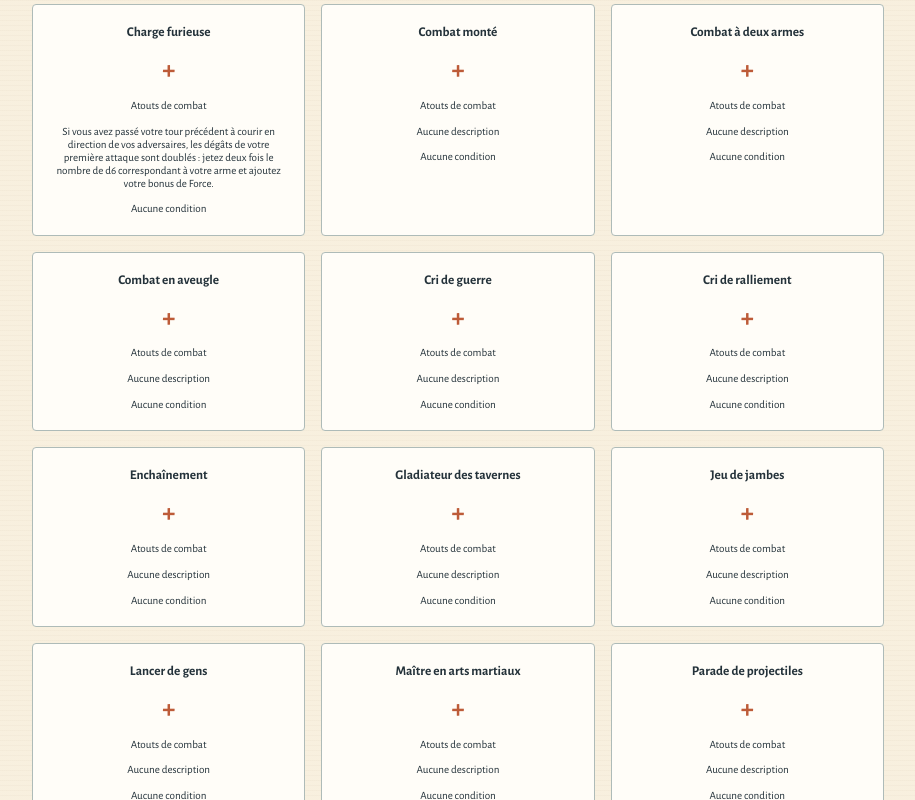
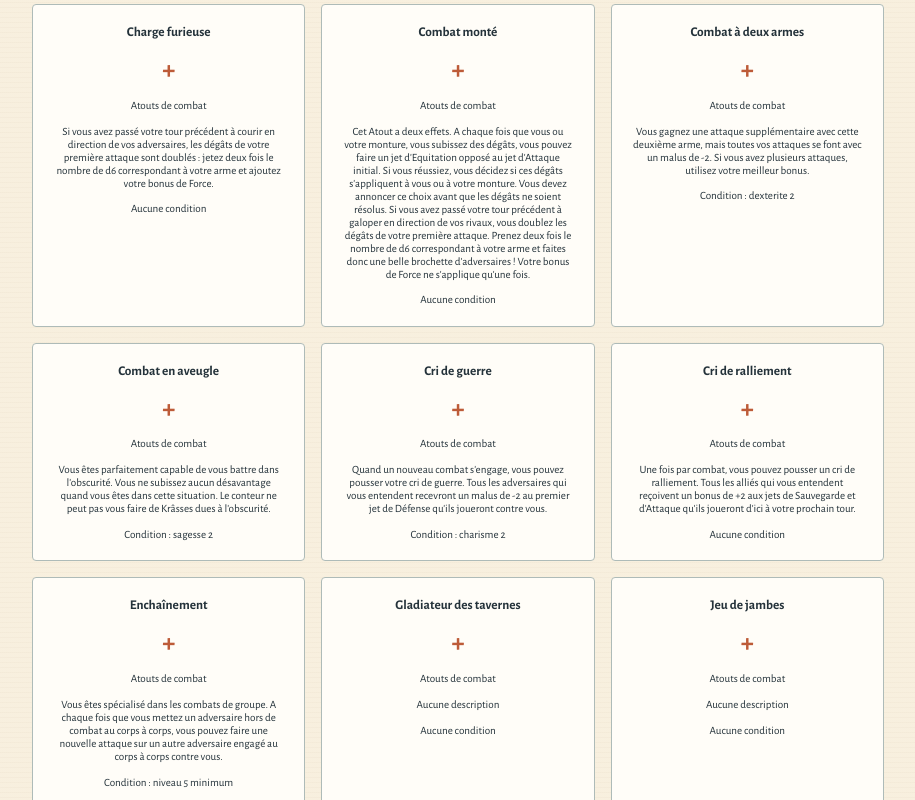
Before and after one commit to aosifre/character-jdr-lanfeust, an Angular app: page /characters/1/advantages in a window 1280 px wide. Shown: the part 1200-2000 px from the top of the page, without its empty margins (182-1097 px from the left). Built offline with nearby package versions, Linux system fonts and the light colour scheme.

Commit message:
Nouvelle condition niveau minimum pour les talents

```diff
--- a/src/app/advantage/advantage.model.ts
+++ b/src/app/advantage/advantage.model.ts
@@ -10,4 +10,5 @@ export interface Advantage {
   conditionAttribute: AttributeKey | null;
   conditionMinimum: number | null;
   prerequisiteId: string | null;
+  minimumLevel?: number | null;
 }
--- a/src/app/advantage/advantage.service.ts
+++ b/src/app/advantage/advantage.service.ts
@@ -14,12 +14,12 @@ const defaultAdvantages: Advantage[] = [
   { id: 'attaque-repetition', title: 'Attaque à répétition', category: 'combat', description: 'Quand vous maniez une arme d\'amateur ou que vous êtes à mains nues, vous pouvez faire une attaque supplémentaire à votre tour. Si vous avez plusieurs attaques, vous utiliez votre meilleur bonus. Cependant, tous vos jets d\'Attaque sont assortis d\'un malus de -2.', conditionAttribute: null, conditionMinimum: null, prerequisiteId: null },
   { id: 'attaque-sournoise', title: 'Attaque sournoise', category: 'combat', description: 'Si vous pouvez surprendre un adversaire et l\'attaquer sans qu\'il détecte votre présence, vous pouvez ajouter 1d6 aux dégâts de toutes les atttaques de votre tour. Cet atout fonctionne au corps à corps comme à distance. Vous pouvez prendre cette atout plusieurs fois, à concurrence d\'une fois tous les 5 niveaux. A chaque nouvel Atout, ajoutez 1d6 à vos dégâts pendant une attaque sournoise.', conditionAttribute: null, conditionMinimum: null, prerequisiteId: null },
   { id: 'charge-furieuse', title: 'Charge furieuse', category: 'combat', description: 'Si vous avez passé votre tour précédent à courir en direction de vos adversaires, les dégâts de votre première attaque sont doublés : jetez deux fois le nombre de d6 correspondant à votre arme et ajoutez votre bonus de Force.', conditionAttribute: null, conditionMinimum: null, prerequisiteId: null },
-  { id: 'combat-monte', title: 'Combat monté', category: 'combat', description: '', conditionAttribute: null, conditionMinimum: null, prerequisiteId: null },
-  { id: 'combat-a-deux-armes', title: 'Combat à deux armes', category: 'combat', description: '', conditionAttribute: null, conditionMinimum: null, prerequisiteId: null },
-  { id: 'combat-en-aveugle', title: 'Combat en aveugle', category: 'combat', description: '', conditionAttribute: null, conditionMinimum: null, prerequisiteId: null },
-  { id: 'cri-de-guerre', title: 'Cri de guerre', category: 'combat', description: '', conditionAttribute: null, conditionMinimum: null, prerequisiteId: null },
-  { id: 'cri-de-ralliement', title: 'Cri de ralliement', category: 'combat', description: '', conditionAttribute: null, conditionMinimum: null, prerequisiteId: null },
-  { id: 'enchainement', title: 'Enchaînement', category: 'combat', description: '', conditionAttribute: null, conditionMinimum: null, prerequisiteId: null },
+  { id: 'combat-monte', title: 'Combat monté', category: 'combat', description: 'Cet Atout a deux effets. A chaque fois que vous ou votre monture, vous subissez des dégâts, vous pouvez faire un jet d\'Equitation opposé au jet d\'Attaque initial. Si vous réussiez, vous décidez si ces dégâts s\'appliquent à vous ou à votre monture. Vous devez annoncer ce choix avant que les dégâts ne soient résolus. Si vous avez passé votre tour précédent à galoper en direction de vos rivaux, vous doublez les dégâts de votre première attaque. Prenez deux fois le nombre de d6 correspondant à votre arme et faites donc une belle brochette d\'adversaires ! Votre bonus de Force ne s\'applique qu\'une fois.', conditionAttribute: null, conditionMinimum: null, prerequisiteId: null },
+  { id: 'combat-a-deux-armes', title: 'Combat à deux armes', category: 'combat', description: 'Vous gagnez une attaque supplémentaire avec cette deuxième arme, mais toutes vos attaques se font avec un malus de -2. Si vous avez plusieurs attaques, utilisez votre meilleur bonus.', conditionAttribute: 'dexterite', conditionMinimum: 2, prerequisiteId: null },
+  { id: 'combat-en-aveugle', title: 'Combat en aveugle', category: 'combat', description: 'Vous êtes parfaitement capable de vous battre dans l\'obscurité. Vous ne subissez aucun désavantage quand vous êtes dans cette situation. Le conteur ne peut pas vous faire de Krâsses dues à l\'obscurité.', conditionAttribute: 'sagesse', conditionMinimum: 2, prerequisiteId: null },
+  { id: 'cri-de-guerre', title: 'Cri de guerre', category: 'combat', description: 'Quand un nouveau combat s\'engage, vous pouvez pousser votre cri de guerre. Tous les adversaires qui vous entendent recevront un malus de -2 au premier jet de Défense qu\'ils joueront contre vous.', conditionAttribute: 'charisme', conditionMinimum: 2, prerequisiteId: null },
+  { id: 'cri-de-ralliement', title: 'Cri de ralliement', category: 'combat', description: 'Une fois par combat, vous pouvez pousser un cri de ralliement. Tous les alliés qui vous entendent reçoivent  un bonus de +2 aux jets de Sauvegarde et d\'Attaque qu\'ils joueront d\'ici à votre prochain tour.', conditionAttribute: null, conditionMinimum: null, prerequisiteId: null },
+  { id: 'enchainement', title: 'Enchaînement', category: 'combat', description: 'Vous êtes spécialisé dans les combats de groupe. A chaque fois que vous mettez un adversaire hors de combat au corps à corps, vous pouvez faire une nouvelle attaque sur un autre adversaire engagé au corps à corps contre vous.', conditionAttribute: null, conditionMinimum: null, prerequisiteId: null, minimumLevel: 5 },
   { id: 'gladiateur-des-tavernes', title: 'Gladiateur des tavernes', category: 'combat', description: '', conditionAttribute: null, conditionMinimum: null, prerequisiteId: null },
   { id: 'jeu-de-jambes', title: 'Jeu de jambes', category: 'combat', description: '', conditionAttribute: null, conditionMinimum: null, prerequisiteId: null },
   { id: 'lancer-de-gens', title: 'Lancer de gens', category: 'combat', description: '', conditionAttribute: null, conditionMinimum: null, prerequisiteId:null },
@@ -102,8 +102,8 @@ export class AdvantageService {
     }
   }
 
-  add(title: string, category: AdvantageCategory, description: string, conditionAttribute: AttributeKey | null, conditionMinimum: number | null, prerequisiteId: string | null): void {
-    this.advantages.update((advantages) => [...advantages, { id: crypto.randomUUID(), title, category, description, conditionAttribute, conditionMinimum, prerequisiteId }]);
+  add(title: string, category: AdvantageCategory, description: string, conditionAttribute: AttributeKey | null, conditionMinimum: number | null, prerequisiteId: string | null, minimumLevel: number | null): void {
+    this.advantages.update((advantages) => [...advantages, { id: crypto.randomUUID(), title, category, description, conditionAttribute, conditionMinimum, prerequisiteId, minimumLevel }]);
     this.save();
   }
 
@@ -128,11 +128,12 @@ export class AdvantageService {
       && (advantage['description'] === undefined || typeof advantage['description'] === 'string')
       && (advantage['conditionAttribute'] === null || advantage['conditionAttribute'] === undefined || this.isAttribute(advantage['conditionAttribute']))
       && (advantage['conditionMinimum'] === null || advantage['conditionMinimum'] === undefined || this.isNumber(advantage['conditionMinimum']))
-      && (advantage['prerequisiteId'] === null || advantage['prerequisiteId'] === undefined || typeof advantage['prerequisiteId'] === 'string');
+      && (advantage['prerequisiteId'] === null || advantage['prerequisiteId'] === undefined || typeof advantage['prerequisiteId'] === 'string')
+      && (advantage['minimumLevel'] === null || advantage['minimumLevel'] === undefined || this.isNumber(advantage['minimumLevel']));
   }
 
   private normalize(value: Advantage & { label?: string }): Advantage {
-    return { id: value.id, title: value.title ?? value.label ?? '', category: value.category ?? 'heroic', description: value.description ?? '', conditionAttribute: value.conditionAttribute ?? null, conditionMinimum: value.conditionMinimum ?? null, prerequisiteId: value.prerequisiteId ?? null };
+    return { id: value.id, title: value.title ?? value.label ?? '', category: value.category ?? 'heroic', description: value.description ?? '', conditionAttribute: value.conditionAttribute ?? null, conditionMinimum: value.conditionMinimum ?? null, prerequisiteId: value.prerequisiteId ?? null, minimumLevel: value.minimumLevel === undefined && value.id === 'enchainement' ? 5 : value.minimumLevel ?? null };
   }
 
   private isAttribute(value: unknown): boolean { return ['force', 'dexterite', 'constitution', 'sagesse', 'intelligence', 'charisme'].includes(value as string); }
--- a/src/app/advantage/list/advantage-list.html
+++ b/src/app/advantage/list/advantage-list.html
@@ -29,6 +29,7 @@
         <label for="condition-attribute">Caractéristique requise</label><select id="condition-attribute" formControlName="conditionAttribute"><option [ngValue]="null">Aucune condition</option>@for (attribute of attributes; track attribute.key) {<option [value]="attribute.key">{{ attribute.label }}</option>}</select>
         <label for="condition-minimum">Seuil</label><input id="condition-minimum" formControlName="conditionMinimum" type="number" min="0" placeholder="Seuil" />
         <label for="prerequisite">Atout prérequis</label><select id="prerequisite" formControlName="prerequisiteId"><option [ngValue]="null">Aucun prérequis</option>@for (advantage of advantages(); track advantage.id) {<option [value]="advantage.id">{{ advantage.title }}</option>}</select>
+        <label for="minimum-level">Niveau minimum</label><input id="minimum-level" formControlName="minimumLevel" type="number" min="0" placeholder="Niveau minimum" />
         <div class="modal-actions"><button class="button outline" type="button" (click)="closeModal()">Annuler</button><button class="button" type="submit">Ajouter</button></div>
       </form>
     </section>
--- a/src/app/advantage/list/advantage-list.ts
+++ b/src/app/advantage/list/advantage-list.ts
@@ -34,6 +34,7 @@ export class AdvantageList {
     conditionAttribute: new FormControl<AttributeKey | null>(null, { nonNullable: true }),
     conditionMinimum: new FormControl<number | null>(null, { nonNullable: true }),
     prerequisiteId: new FormControl<string | null>(null, { nonNullable: true }),
+    minimumLevel: new FormControl<number | null>(null, { nonNullable: true }),
   });
   protected importError = false;
   protected modalOpen = false;
@@ -41,8 +42,8 @@ export class AdvantageList {
   protected add(): void {
     if (this.form.invalid) return;
     const value = this.form.getRawValue();
-    this.service.add(value.title.trim(), value.category, value.description.trim(), value.conditionAttribute, value.conditionMinimum, value.prerequisiteId);
-    this.form.reset({ title: '', category: 'heroic', description: '', conditionAttribute: null, conditionMinimum: null, prerequisiteId: null });
+    this.service.add(value.title.trim(), value.category, value.description.trim(), value.conditionAttribute, value.conditionMinimum, value.prerequisiteId, value.minimumLevel);
+    this.form.reset({ title: '', category: 'heroic', description: '', conditionAttribute: null, conditionMinimum: null, prerequisiteId: null, minimumLevel: null });
     this.modalOpen = false;
   }
 
--- a/src/app/character/advantages-add/character-advantages-add.ts
+++ b/src/app/character/advantages-add/character-advantages-add.ts
@@ -56,17 +56,24 @@ export class CharacterAdvantagesAddPage {
     const attributes = this.character?.attributes;
     const meetsCondition = !advantage.conditionAttribute || (attributes?.[advantage.conditionAttribute] ?? 0) >= (advantage.conditionMinimum ?? 0);
     const meetsPrerequisite = !advantage.prerequisiteId || this.selected.has(advantage.prerequisiteId);
-    return meetsCondition && meetsPrerequisite;
+    const meetsLevel = advantage.minimumLevel == null || (this.character?.level ?? 0) >= advantage.minimumLevel;
+    return meetsCondition && meetsPrerequisite && meetsLevel;
   }
 
   protected conditionText(advantage: Advantage): string {
-    if (advantage.conditionAttribute) return `Condition : ${advantage.conditionAttribute} ${advantage.conditionMinimum}`;
-    if (advantage.prerequisiteId) return 'Nécessite un autre atout';
-    return 'Aucune condition';
+    const conditions = [
+      advantage.conditionAttribute ? `${advantage.conditionAttribute} ${advantage.conditionMinimum}` : null,
+      advantage.prerequisiteId ? 'un autre atout' : null,
+      advantage.minimumLevel != null ? `niveau ${advantage.minimumLevel} minimum` : null,
+    ].filter((condition) => condition !== null);
+    return conditions.length ? `Condition : ${conditions.join(' · ')}` : 'Aucune condition';
   }
   protected toggle(id: string): void {
     if (this.selected.has(id)) this.selected.delete(id);
-    else if (this.selected.size < this.advantageMaximum) this.selected.add(id);
+    else {
+      const advantage = this.advantages().find((item) => item.id === id);
+      if (advantage && this.isAvailable(advantage) && this.selected.size < this.advantageMaximum) this.selected.add(id);
+    }
   }
   protected save(): void {
     const maximum = this.advantageMaximum;
--- a/src/app/character/advantages/character-advantages.ts
+++ b/src/app/character/advantages/character-advantages.ts
@@ -38,16 +38,23 @@ export class CharacterAdvantagesPage {
     const attributes = this.character?.attributes;
     const meetsCondition = !advantage.conditionAttribute || (attributes?.[advantage.conditionAttribute] ?? 0) >= (advantage.conditionMinimum ?? 0);
     const meetsPrerequisite = !advantage.prerequisiteId || this.selected.has(advantage.prerequisiteId);
-    return meetsCondition && meetsPrerequisite;
+    const meetsLevel = advantage.minimumLevel == null || (this.character?.level ?? 0) >= advantage.minimumLevel;
+    return meetsCondition && meetsPrerequisite && meetsLevel;
   }
   protected conditionText(advantage: Advantage): string {
-    if (advantage.conditionAttribute) return `Condition : ${advantage.conditionAttribute} ${advantage.conditionMinimum}`;
-    if (advantage.prerequisiteId) return 'Nécessite un autre atout';
-    return 'Aucune condition';
+    const conditions = [
+      advantage.conditionAttribute ? `${advantage.conditionAttribute} ${advantage.conditionMinimum}` : null,
+      advantage.prerequisiteId ? 'un autre atout' : null,
+      advantage.minimumLevel != null ? `niveau ${advantage.minimumLevel} minimum` : null,
+    ].filter((condition) => condition !== null);
+    return conditions.length ? `Condition : ${conditions.join(' · ')}` : 'Aucune condition';
   }
   protected toggle(id: string): void {
     if (this.selected.has(id)) this.selected.delete(id);
-    else if (this.selected.size < this.availableAdvantages().availableAdvantages) this.selected.add(id);
+    else {
+      const advantage = this.advantages().find((item) => item.id === id);
+      if (advantage && this.isAvailable(advantage) && this.selected.size < this.availableAdvantages().availableAdvantages) this.selected.add(id);
+    }
   }
   protected save(): void {
     const maximum = this.availableAdvantages().availableAdvantages;
```
